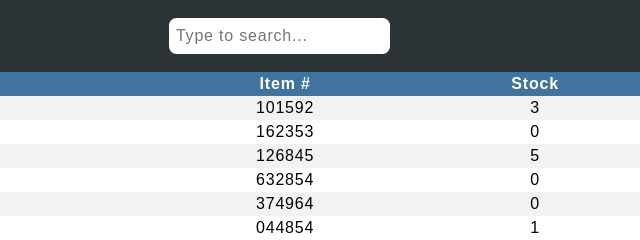
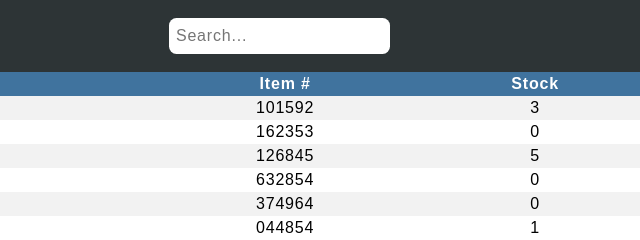
Before and after one commit to NZBragg/PWAtesting, a plain HTML site: page index.html in a window 1280 px wide. Shown: the top 240 px of the page, 239-879 px from the left. Drawn offline with Linux system fonts and the light colour scheme.

Commit message:
Update index.html

```diff
--- a/index.html
+++ b/index.html
@@ -17,7 +17,7 @@
             id="searchBar"
             onkeyup="searchTable()"
             type="text"
-            placeholder="Type to search..."
+            placeholder="Search..."
           />
         </div>
       </div>
```
